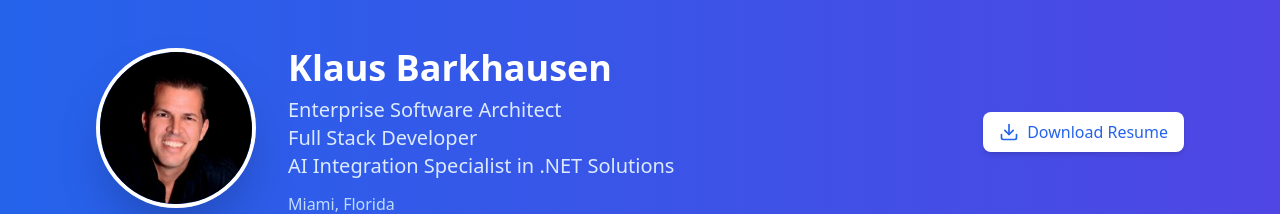
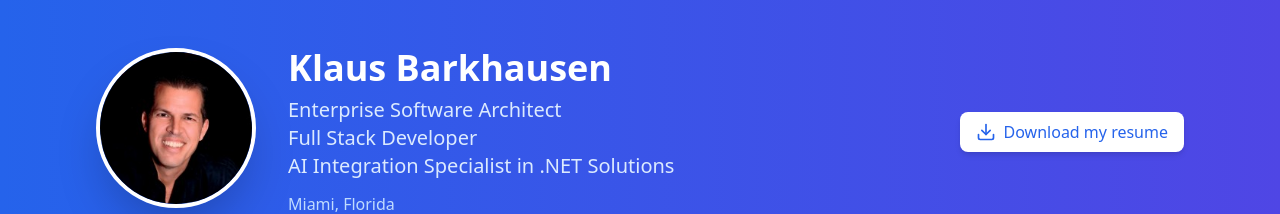
Before and after one commit to kbarkhausen/portfolio, a React (Create React App) app: page /about in a window 1280 px wide. Shown: the top 214 px of the page. Built offline with nearby package versions, Linux system fonts and the light colour scheme.

Commit message:
save link change

```diff
--- a/src/App.jsx
+++ b/src/App.jsx
@@ -39,7 +39,7 @@ const Portfolio = () => {
                       className="inline-flex items-center gap-2 px-4 py-2 bg-white text-blue-600 rounded-lg hover:bg-blue-50 transition-colors shadow-md hover:shadow-lg"
                     >
                       <Download className="w-5 h-5" />
-                      Download Resume
+                      Download my resume
                     </a>
                   </div>
                 </div>
```
